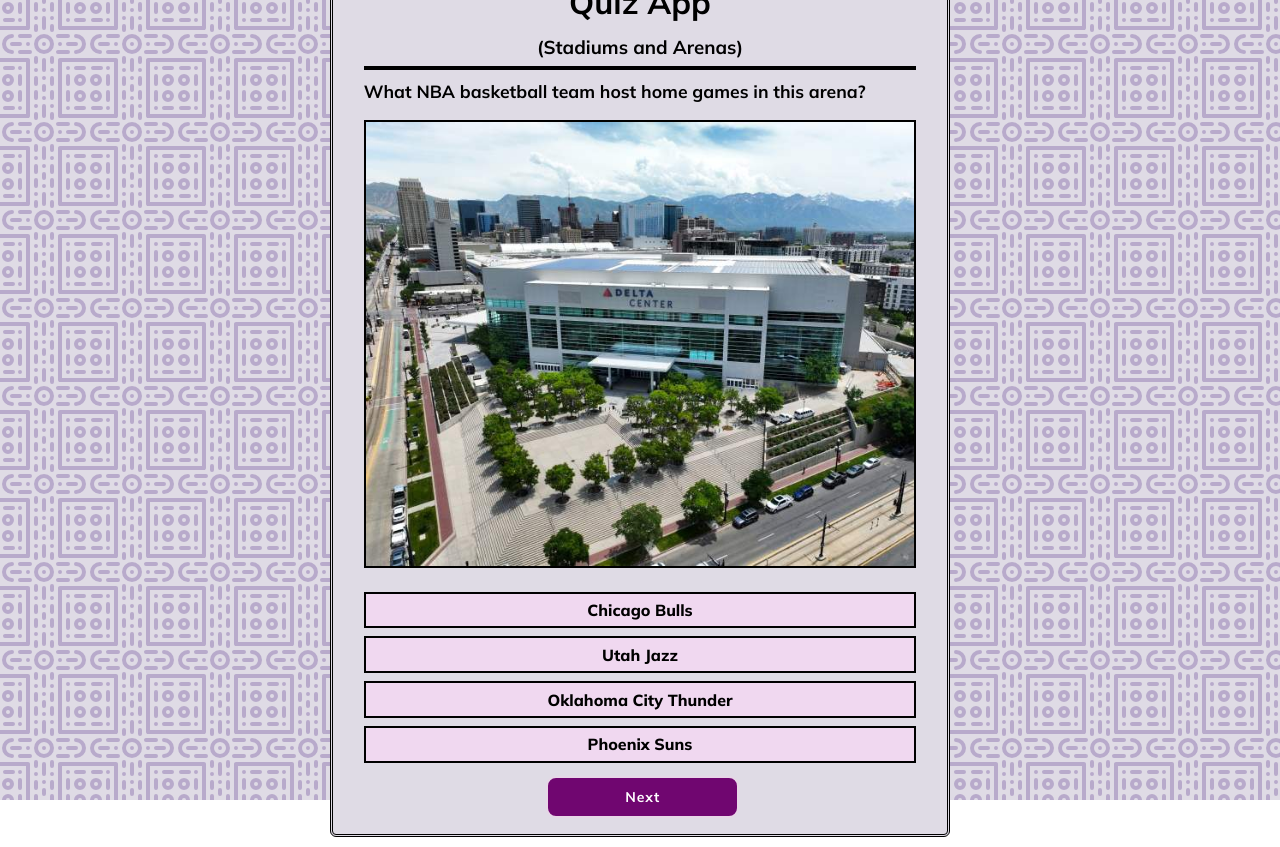
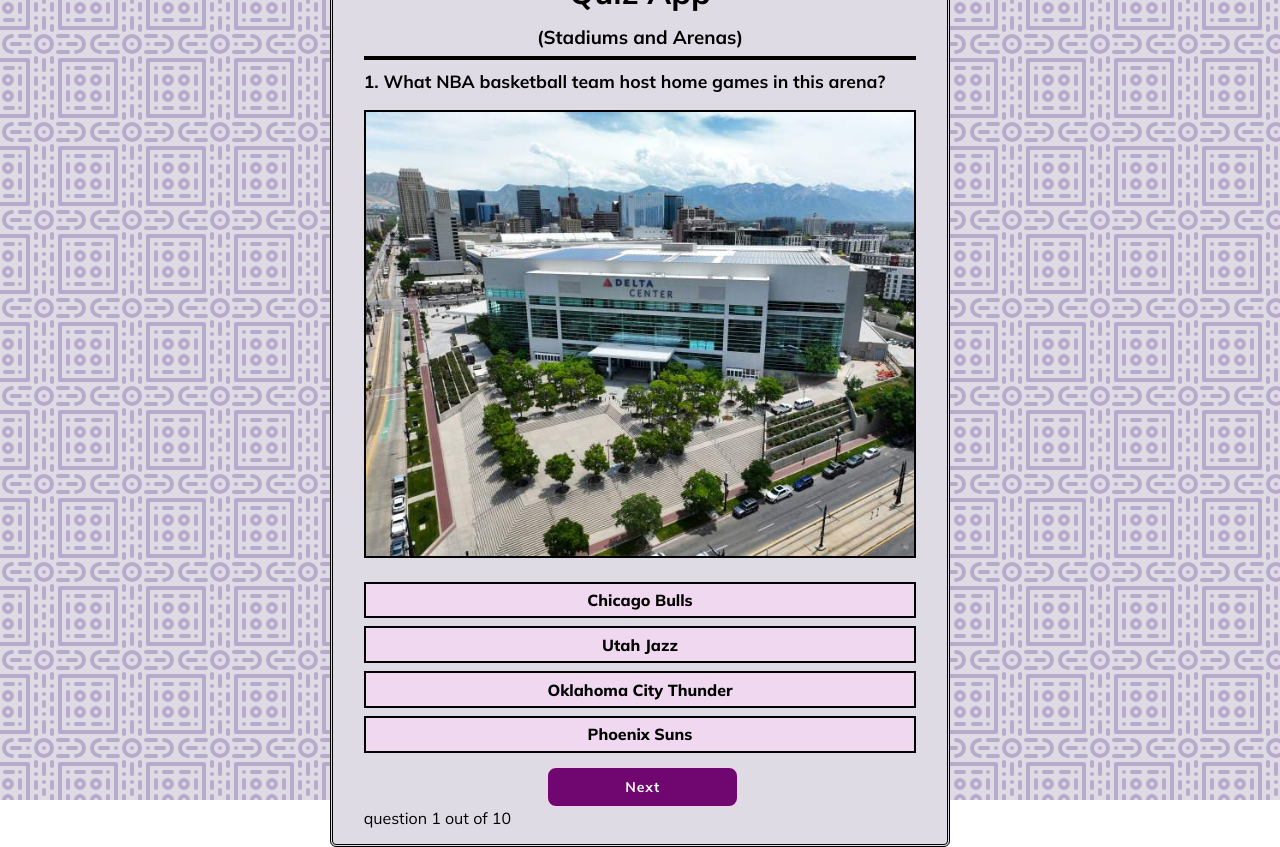
Before and after one commit to cdanderson76/cdaQuizApp, a React (Vite) app: page / in a window 1280 px wide. Built offline with nearby package versions, Linux system fonts and the light colour scheme.

Commit message:
Add files via upload

```diff
--- a/src/App.jsx
+++ b/src/App.jsx
@@ -16,6 +16,7 @@
 function Quiz({data}) {
 
   const [ questionIndex, setQuestionIndex ] = useState(0);
+  const [ score, setScore ] = useState(0);
   const [ answerLock, setAnswerLock ] = useState(false);
 
   const current = data[questionIndex];
@@ -57,7 +58,7 @@
       <h3>({current.title})</h3>
       <hr />
       <div className='question-container'>
-        <h2>{current.question}</h2>
+        <h2>{questionIndex + 1}. {current.question}</h2>
         { current.facility && <img src={current.facility} alt="" /> }
         <ul>
           <li ref={answer1} onClick={(e) => checkAnswer(e, 1)}>{current.option1}</li>
@@ -66,6 +67,7 @@
           <li ref={answer4} onClick={(e) => checkAnswer(e, 4)}>{current.option4}</li>
         </ul>
         <button className='btn' onClick={nextQuestion}>Next</button>
+        <p>question {questionIndex + 1} out of {data.length}</p>
       </div>
     </div>
   )
```
Also changed, not shown: src/data.js (line endings or trailing spaces).
